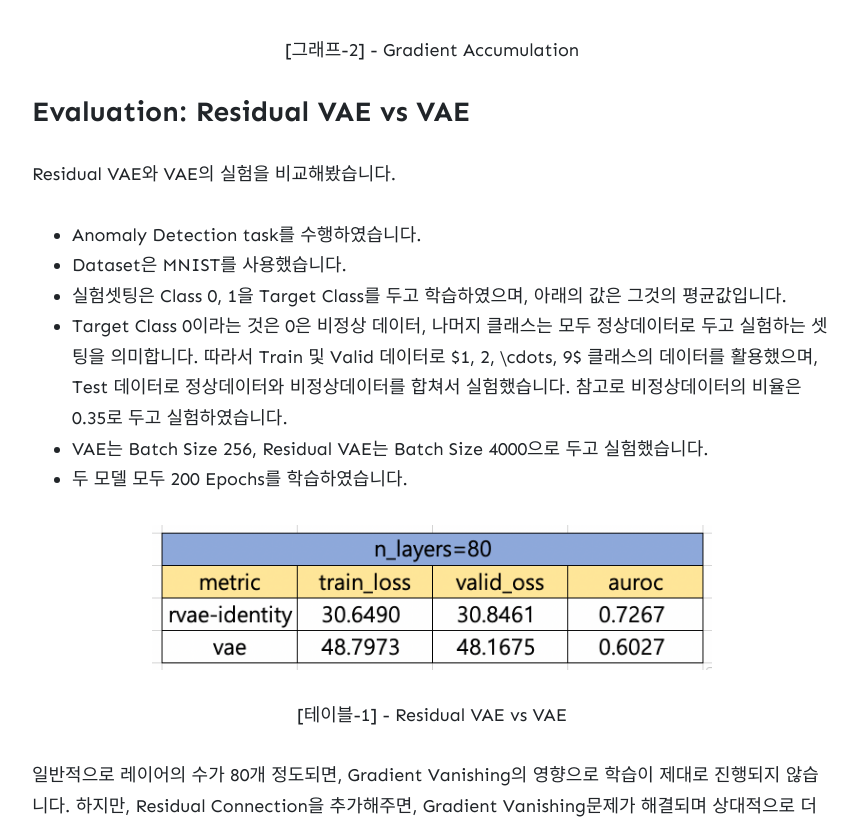
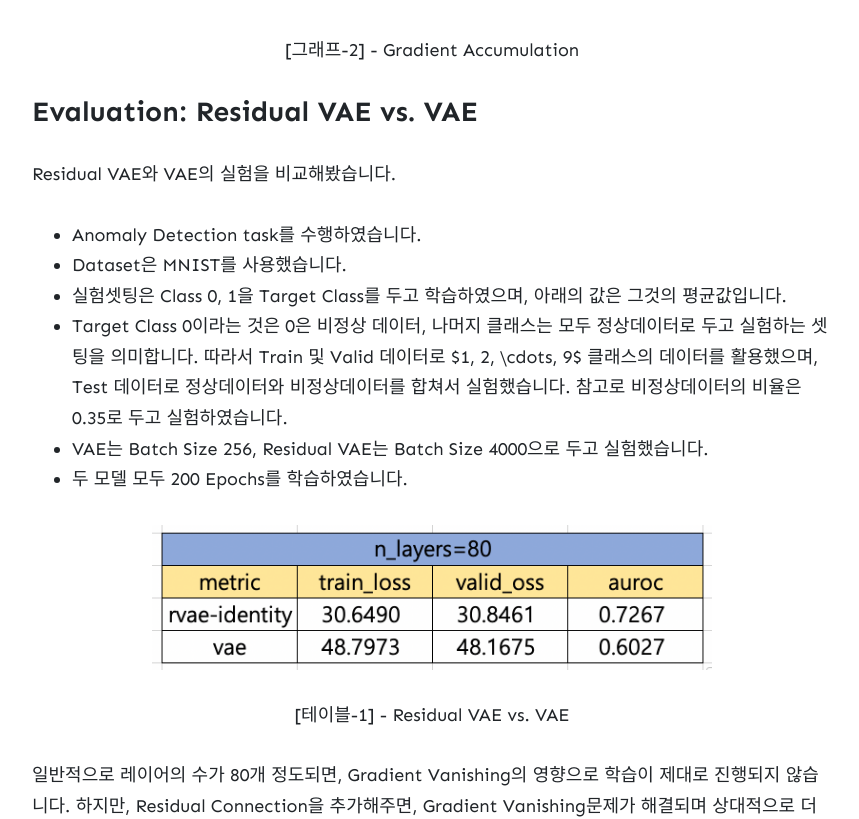
Before and after one commit to wowthemesnet/jekyll-theme-memoirs, a Jekyll site: the page built from _posts/2020-12-29-Gradient-Accumulation.md, in a window 1280 px wide and 1400 px high, scrolled down 6980 px. Shown: the part 165-984 px from the top of the window, without its empty margins (208-1067 px from the left). Built offline with Jekyll 4.4.1, drawn with Linux system fonts in a browser that asks for light colours; nearby versions of some CDN libraries; formulas are drawn with MathJax 3; comment, search, counter and statistics services are not loaded.

Commit message:
convention

```diff
--- a/_posts/2020-12-29-Gradient-Accumulation.md
+++ b/_posts/2020-12-29-Gradient-Accumulation.md
@@ -216,7 +216,7 @@ Gradient Accumulation을 통해서 불안정적이던 학습을 안정적으로
 </figure>
 
 
-### Evaluation: Residual VAE vs VAE
+### Evaluation: Residual VAE vs. VAE
 
 Residual VAE와 VAE의 실험을 비교해봤습니다.
 
@@ -230,7 +230,7 @@ Residual VAE와 VAE의 실험을 비교해봤습니다.
 <figure class="image" style="align: center;">
 <p align="center">
   <img style="width: 70%" src="/assets/images/2020-12-29-Gradient-Accumulation/table.png" alt="rae">
-  <figcaption style="text-align: center;">[테이블-1] - Residual VAE vs VAE</figcaption>
+  <figcaption style="text-align: center;">[테이블-1] - Residual VAE vs. VAE</figcaption>
 </p>
 </figure>
 
```
